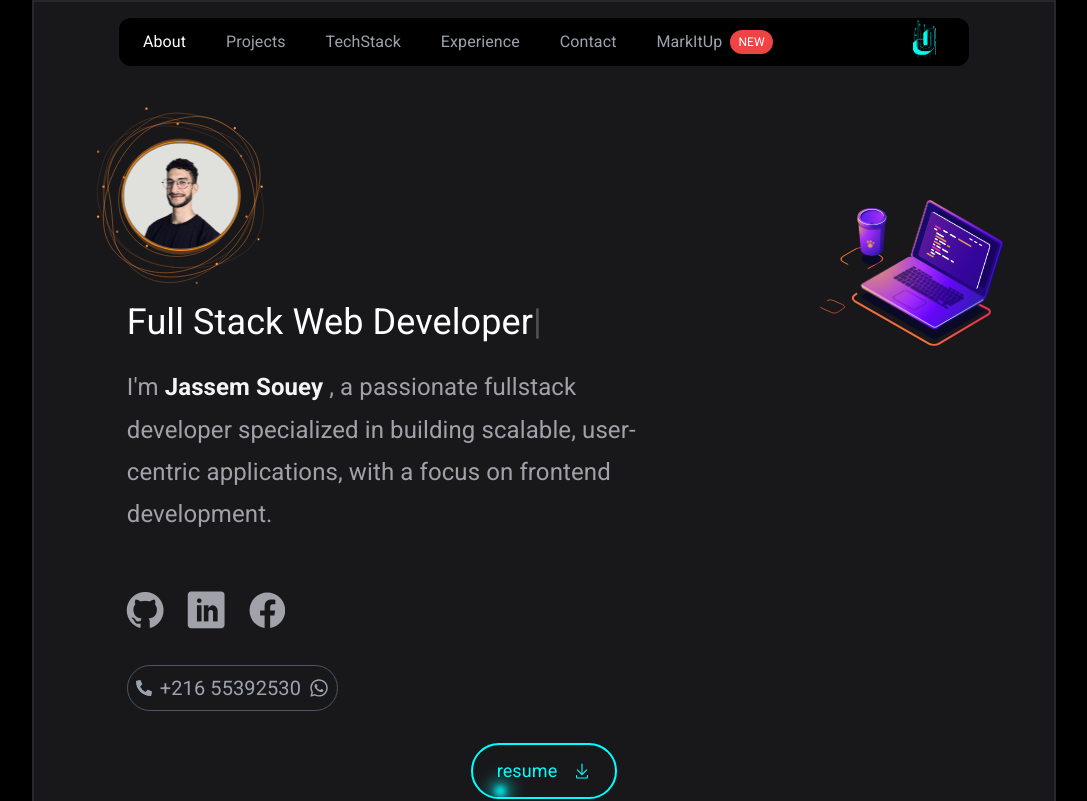
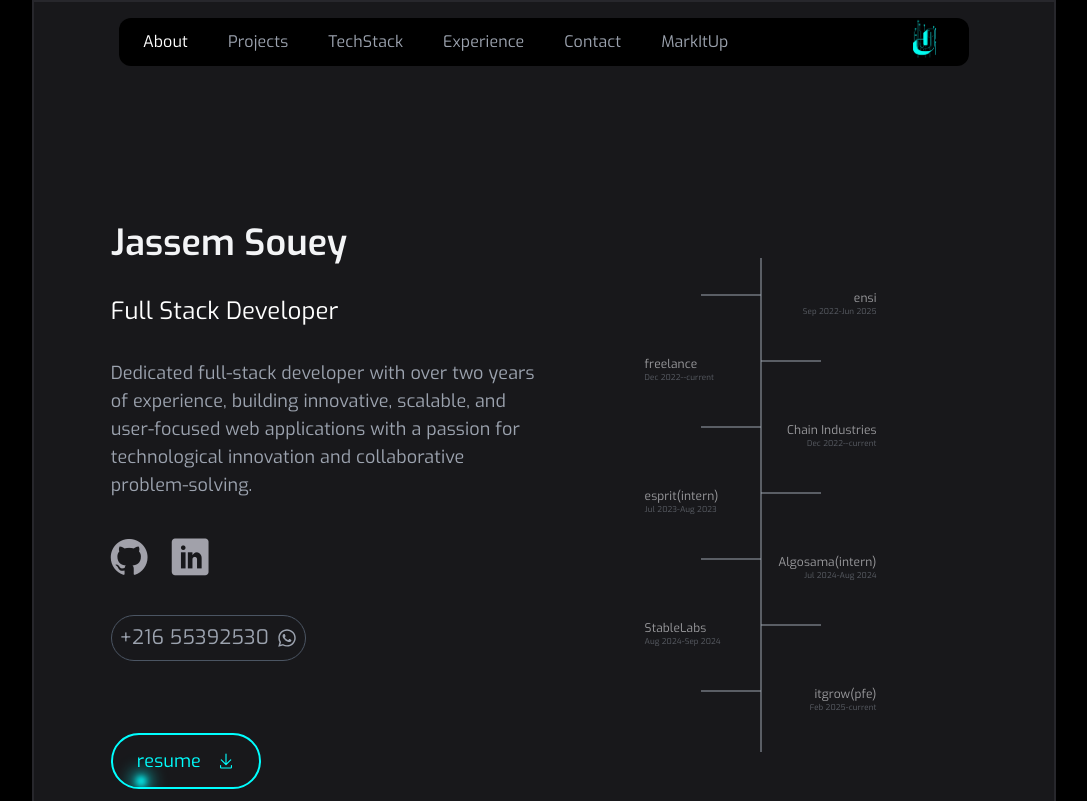
Before and after one commit to jassem-1/portfolio-new, a React (Vite) app: page / in a window 1280 px wide. Shown: the top 801 px of the page, without its empty margins (96-1183 px from the left). Built offline with nearby package versions, Linux system fonts and the light colour scheme.

Commit message:
updated hero section

```diff
--- a/src/components/1-header/Navbar.jsx
+++ b/src/components/1-header/Navbar.jsx
@@ -1,7 +1,7 @@
-import React, { useState, useEffect } from 'react';
-import { FaBars, FaTimes } from 'react-icons/fa';
+import React, { useState, useEffect } from "react";
+import { FaBars, FaTimes } from "react-icons/fa";
 import logo from "../../assets/images/jslogo.png";
-import { useNavigate } from 'react-router-dom';
+import { useNavigate } from "react-router-dom";
 
 const Navbar = () => {
   const [active, setActive] = useState("About");
@@ -19,14 +19,17 @@ const Navbar = () => {
   ];
   const navigate = useNavigate();
 
-
   useEffect(() => {
     const handleScroll = () => {
-      const aboutSection = document.getElementById('up');
+      const aboutSection = document.getElementById("up");
       const aboutSectionTop = aboutSection?.getBoundingClientRect().top;
 
       // Check if the user is in the "About" section
-      if (aboutSectionTop && aboutSectionTop >= 0 && aboutSectionTop <= window.innerHeight) {
+      if (
+        aboutSectionTop &&
+        aboutSectionTop >= 0 &&
+        aboutSectionTop <= window.innerHeight
+      ) {
         setIsVisible(true); // Always show navbar in the "About" section
       } else {
         // Show the navbar briefly when scrolling starts outside the "About" section
@@ -38,10 +41,10 @@ const Navbar = () => {
       }
     };
 
-    window.addEventListener('scroll', handleScroll);
+    window.addEventListener("scroll", handleScroll);
 
     return () => {
-      window.removeEventListener('scroll', handleScroll);
+      window.removeEventListener("scroll", handleScroll);
       clearTimeout(scrollTimeout);
     };
   }, []);
@@ -53,18 +56,21 @@ const Navbar = () => {
     if (title === "MarkItUp") {
       navigate("/markitup");
     } else {
-      const section = document.getElementById(title === "About" ? "up" : title.toLowerCase());
+      const section = document.getElementById(
+        title === "About" ? "up" : title.toLowerCase()
+      );
       if (section) {
-        const navbarHeight = document.querySelector('nav').offsetHeight;
-        const sectionTop = section.getBoundingClientRect().top + window.scrollY - navbarHeight;
-        window.scrollTo({ top: sectionTop, behavior: 'smooth' });
+        const navbarHeight = document.querySelector("nav").offsetHeight;
+        const sectionTop =
+          section.getBoundingClientRect().top + window.scrollY - navbarHeight;
+        window.scrollTo({ top: sectionTop, behavior: "smooth" });
       }
     }
   };
 
-
   return (
-    <nav className={`w-full max-w-[300px] sm:max-w-[500px] md:max-w-[700px] z-50 xl:max-w-[850px] flex p-6 rounded-xl
+    <nav
+      className={`w-full max-w-[300px] sm:max-w-[500px] md:max-w-[700px] z-50 xl:max-w-[850px] flex p-6 rounded-xl
       justify-between bg-black items-center h-10 fixed transition-transform duration-500
       hover:translate-y-0 hover:opacity-100`}
     >
@@ -80,14 +86,8 @@ const Navbar = () => {
             >
               <a href={`#${nav.id}`} className="flex items-center">
                 {nav.title}
-            {nav.title === "MarkItUp" && (
-              <span className="ml-2 text-xs text-white bg-red-500 px-2 py-1 rounded-full uppercase">
-                New
-              </span>
-            )}
               </a>
             </li>
-
           ))}
         </ul>
       </div>
--- a/src/components/2-hero/Hero.jsx
+++ b/src/components/2-hero/Hero.jsx
@@ -1,36 +1,26 @@
-import Lottie from "lottie-react";
 import "./hero.css";
-import devAnimation from "../../animation/dev.json";
-import circleAnimation from "../../animation/circle.json"; // Import the circle animation
-import { useRef } from "react";
-import { motion } from "framer-motion";
-import me from "../../assets/images/me.jpg";
-import NeonButton from "../button/MovingBorders";
-import Navbar from "../../components/1-header/Navbar";
-import { ReactTyped } from "react-typed";
 import { FaFacebook } from "react-icons/fa";
 import { FaPhoneAlt } from "react-icons/fa";
 import { FaWhatsapp } from "react-icons/fa6";
 import GitHubContributions from "./Github";
+import NeonButton from "../button/MovingBorders";
+import Navbar from "../../components/1-header/Navbar";
+import Timeline from "./Timeline";
 
 const Hero = () => {
   const handleClick = () => {
-    // Check if the user is on a mobile device
     const isMobile = /Mobi/i.test(navigator.userAgent);
     const phoneNumber = "+216 55392530";
 
     if (isMobile) {
-      // For mobile devices, initiate a call
       window.location.href = `tel:${phoneNumber}`;
     } else {
-      // For desktop devices, open WhatsApp
       window.open(
         `https://wa.me/${phoneNumber.replace(/[^0-9]/g, "")}`,
         "_blank"
       );
     }
   };
-  const lottieRef = useRef();
 
   return (
     <section
@@ -39,102 +29,57 @@ const Hero = () => {
     >
       <Navbar />
 
-      <div id="up" className="flex pt-24 z-40 pl-4">
-        <div className="left-section flex flex-col gap-4 md:gap-6 items-start justify-start pt-8 ">
-          <div className="flex items-end gap-6 mb-8 md:scale-100 scale-75 relative">
-            {" "}
-            {/* Make this relative */}
-            <Lottie
-              lottieRef={lottieRef}
-              animationData={circleAnimation} // Use the imported variable here
-              style={{ width: 250, height: 250 }}
-              loop
-              autoplay
-              className="absolute -top-[75px] -right-[70px] z-0" // Add absolute positioning and z-index
-            />
-            <motion.img
-              initial={{ transform: "scale(0)" }}
-              animate={{ transform: "scale(1.1)" }}
-              transition={{ damping: 6, type: "spring", stiffness: 100 }}
-              src={me}
-              className="avatar   z-10" // Ensure the avatar has a higher z-index
-              alt=""
-            />
-          </div>
-          <ReactTyped
-            strings={["Full Stack Web Developer"]}
-            className="title text-lg sm:text-2xl md:text-4xl"
-            typeSpeed={10}
-            startDelay={500}
-          />
-
-          <p className="sub-title text-sm sm:text-xl md:text-2xl">
-            I'm{" "}
-            <span className="text-gray-100 font-semibold">Jassem Souey</span> ,
-            a passionate fullstack developer specialized in building scalable,
-            user-centric applications, with a focus on frontend development.
+      <div className=" flex flex-col lg:flex-row  w-full    pt-40 min-h-screen justify-start">
+        <div className="flex flex-col w-full items-start   justify-center  pt-4 z-40 gap-3 lg:gap-6">
+          <h1 className="text-xl sm:text-3xl lg:text-4xl font-semibold  text-gray-100">
+            Jassem Souey
+          </h1>
+          <p className="text-lg sm:text-2xl mt-2">Full Stack Developer</p>
+          <p className="text-sm sm:text-lg mt-2 text-start max-w-md text-gray-400">
+            Dedicated full-stack developer with over two years of experience,
+            building innovative, scalable, and user-focused web applications
+            with a passion for technological innovation and collaborative
+            problem-solving.
           </p>
-          <div className="all-icons flex sm:scale-100 scale-75 sm:mr-0">
-            {/* GitHub Icon */}
+          <div className="all-icons flex gap-4 mt-4 sm:scale-100 scale-75 sm:-ml-0 -ml-2">
             <a
-              href="https://github.com/jassem-1" // Replace with your GitHub URL
-              target="_blank" // Opens link in a new tab
-              rel="noopener noreferrer" // Security measure for external links
+              href="https://github.com/jassem-1"
+              target="_blank"
+              rel="noopener noreferrer"
             >
               <div className="icon-github"></div>
             </a>
-
-            {/* LinkedIn Icon */}
             <a
-              href="https://www.linkedin.com/in/jassem-souey-16b951278/" // Replace with your LinkedIn URL
+              href="https://www.linkedin.com/in/jassem-souey-16b951278/"
               target="_blank"
               rel="noopener noreferrer"
             >
               <div className="icon-linkedin"></div>
             </a>
-            <a
-              href="https://www.facebook.com/jassem.souey123/" // Replace with your LinkedIn URL
-              target="_blank"
-              rel="noopener noreferrer"
-            >
-              {" "}
-              <FaFacebook />
-            </a>
           </div>
-          <div className="border border-gray-600 p-2 rounded-full mt-3">
+          <div className="border border-gray-600 p-2 rounded-full mt-4">
             <a
               href="#"
               onClick={handleClick}
-              className="flex gap-2 text-gray-400 items-center border border-gray-200"
+              className="flex gap-2 text-gray-400 items-center"
             >
-              <FaPhoneAlt />
-              <span className="text-sm md:text-xl">+216 55392530</span>
+              <span className="text-sm sm:text-xl">+216 55392530</span>
               <FaWhatsapp className="text-xl" />
             </a>
           </div>
+          <a
+            className="mt-6"
+            href="Resume-mai-2025.pdf"
+            download="jassem-resume.pdf"
+          >
+            <NeonButton />
+          </a>
         </div>
-
-        <div className="right-section animation ">
-          <Lottie
-            lottieRef={lottieRef}
-            className=""
-            onLoadedImages={() => {
-              // @ts-ignore
-              // https://lottiereact.com/
-              lottieRef.current.setSpeed(0.5);
-            }}
-            animationData={devAnimation}
-          />
+        <div className="flex flex-col w-full pt-20  items-center justify-start">
+          <Timeline />
         </div>
       </div>
 
-      <a
-        className="mt-2"
-        href="Resume-mai-2025.pdf" // Path to the PDF file
-        download="jassem-resume.pdf" // This triggers the file download with a custom file name
-      >
-        <NeonButton />
-      </a>
       <GitHubContributions />
     </section>
   );
--- /dev/null
+++ b/src/components/2-hero/Timeline.jsx
@@ -0,0 +1,69 @@
+import { motion } from "framer-motion";
+
+const timelineData = [
+  { date: "Sep 2022", text: "ensi", endDate: "Jun 2025" },
+  { date: "Dec 2022", text: "freelance", endDate: "-current" },
+  { date: "Dec 2022", text: "Chain Industries", endDate: "-current" },
+  { date: "Jul 2023", text: "esprit(intern)", endDate: "Aug 2023" },
+  { date: "Jul 2024", text: "Algosama(intern)", endDate: "Aug 2024" },
+  { date: "Aug 2024", text: "StableLabs", endDate: "Sep 2024" },
+  { date: "Feb 2025", text: "itgrow(pfe)", endDate: "current" },
+];
+
+const Timeline = () => {
+  return (
+    <div className="relative flex flex-col items-center w-full max-w-xs py-4">
+      {/* Vertical Line */}
+      <motion.div
+        className="absolute w-[2px] bg-gray-400/50"
+        initial={{ height: 0 }}
+        animate={{ height: "100%" }}
+        transition={{ duration: 1, ease: "easeInOut" }}
+        style={{ top: 0, left: "50%", transform: "translateX(-50%)" }}
+      />
+      {/* Timeline Items */}
+      {timelineData.map((item, index) => {
+        const isLeft = index % 2 === 0; // Alternate left and right
+        return (
+          <div
+            key={index}
+            className="relative flex w-full my-2"
+            style={{ minHeight: "50px" }}
+          >
+            {/* Horizontal Deviation Line */}
+            <motion.div
+              className="absolute h-[2px] bg-gray-400/50"
+              initial={{ width: 0 }}
+              animate={{ width: isLeft ? "60px" : "60px" }}
+              transition={{ delay: 1 + index * 0.3, duration: 0.3 }}
+              style={{
+                top: "12px", // Align with text
+                left: isLeft ? "calc(50% - 60px)" : "50%",
+              }}
+            />
+            {/* Text (Date, Event, End Date) */}
+            <motion.div
+              className={`flex flex-col ${
+                isLeft ? "items-end pr-6" : "items-start pl-6"
+              } w-full mt-2`}
+              initial={{ opacity: 0, x: isLeft ? 10 : -10 }}
+              animate={{ opacity: 1, x: 0 }}
+              transition={{ delay: 1.3 + index * 0.3, duration: 0.3 }}
+              style={{
+                marginLeft: isLeft ? "0" : "20px",
+                marginRight: isLeft ? "20px" : "0",
+              }}
+            >
+              <p className="text-xs text-gray-100/60">{item.text}</p>
+              <p className="text-[8px] text-gray-400/50">
+                {item.date}-{item.endDate}
+              </p>
+            </motion.div>
+          </div>
+        );
+      })}
+    </div>
+  );
+};
+
+export default Timeline;
--- a/src/index.css
+++ b/src/index.css
@@ -1,15 +1,15 @@
 @import url("https://fonts.googleapis.com/css2?family=Roboto:wght@100;300;400;500;700&display=swap");
-@import url('https://fonts.googleapis.com/css2?family=Montserrat:ital,wght@0,100..900;1,100..900&display=swap');
+@import url("https://fonts.googleapis.com/css2?family=Montserrat:ital,wght@0,100..900;1,100..900&display=swap");
+@import url("https://fonts.googleapis.com/css2?family=Exo:ital,wght@0,100..900;1,100..900&display=swap");
 @tailwind base;
 @tailwind components;
 @tailwind utilities;
 html {
-  font-family: "Roboto", sans-serif;
+  font-family: "Exo", sans-serif;
   letter-spacing: 0.1px;
   scroll-behavior: smooth;
   box-sizing: border-box;
 }
-
 
 *,
 *:before,
@@ -22,7 +22,8 @@ html {
   padding: 0;
 }
 @keyframes scaleUpAndDown {
-  0%, 100% {
+  0%,
+  100% {
     transform: scale(1);
   }
   50% {
@@ -94,8 +95,6 @@ a:hover {
   cursor: pointer;
 }
 
-
-
 button {
   all: unset;
 }
@@ -153,7 +152,6 @@ html {
 }
 /* App container */
 
-
 .scroll2Top {
   background-color: rgba(25, 118, 210, 0.85);
   width: 2.6rem;
@@ -165,7 +163,6 @@ html {
   text-align: center;
   border: 1px solid rgba(255, 255, 255, 0.2);
   font-size: 1.25rem;
-
 }
 @keyframes fadeInUp {
   0% {
@@ -192,7 +189,8 @@ html {
   opacity: 0;
   visibility: hidden;
   overflow: hidden;
-  transition: max-height 0.5s ease-in-out, opacity 0.5s ease-in-out, visibility 0.5s;
+  transition: max-height 0.5s ease-in-out, opacity 0.5s ease-in-out,
+    visibility 0.5s;
 }
 
 .mobile-wrapper.open {
@@ -200,8 +198,6 @@ html {
   opacity: 1;
   visibility: visible;
 }
-
-
 
 .scroll2Top:hover {
   background-color: rgb(25, 118, 210);
@@ -221,13 +217,12 @@ html {
   }
 }
 
-.montserrat-font{
+.montserrat-font {
   font-family: "Montserrat", serif;
   font-optical-sizing: auto;
   font-weight: 400;
   font-style: normal;
 }
-
 
 .custom-scrollbar::-webkit-scrollbar {
   width: 19px; /* Width of the scrollbar */
```
Lines whose indentation alone changed are shown as unchanged.
